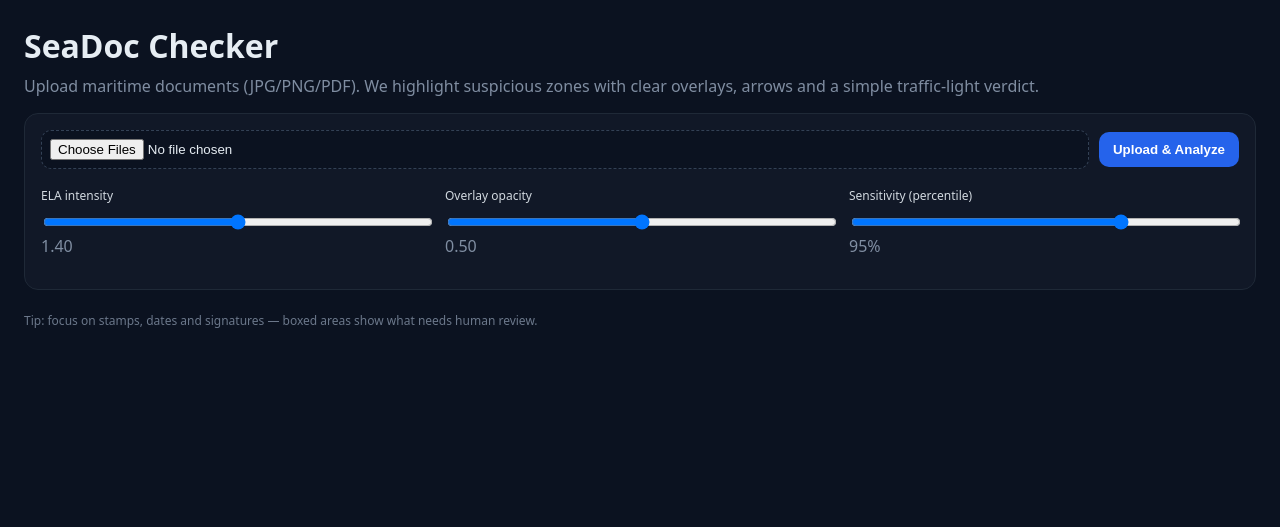
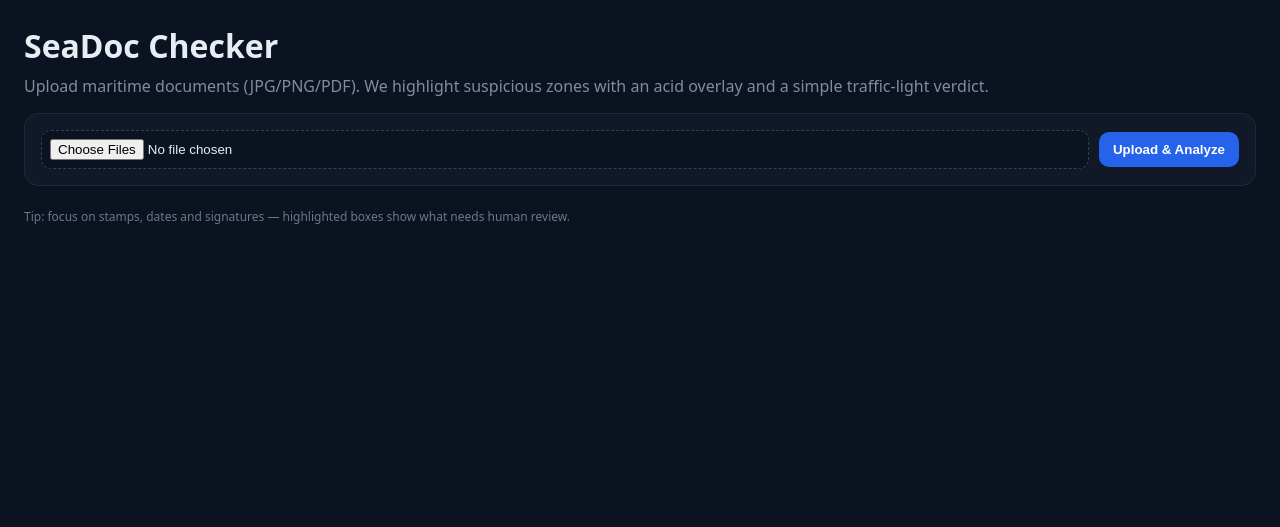
Before and after one commit to arsmars-cpu/checker_marine, a Flask app: page / in a window 1280 px wide. Shown: the top 527 px of the page. Run offline with Flask 3, Linux system fonts and the light colour scheme.

Commit message:
index.html

```diff
--- a/templates/index.html
+++ b/templates/index.html
@@ -26,16 +26,8 @@
     .btn{background:var(--accent);border:none;color:white;padding:10px 14px;border-radius:10px;cursor:pointer;font-weight:600}
     .btn:disabled{opacity:.6;cursor:not-allowed}
     input[type=file]{padding:8px;border-radius:10px;background:var(--bg);border:1px dashed #334155;color:var(--ink)}
-    input[type=range]{width:100%}
     .row{display:grid;grid-template-columns:1fr auto;gap:10px;align-items:center}
-    .controls{display:grid;grid-template-columns:repeat(3,1fr);gap:14px}
     .hidden{display:none}
-
-    /* светофор */
-    .chips{display:flex;gap:14px;align-items:center;flex-wrap:wrap}
-    .chip{display:inline-flex;align-items:center;gap:6px}
-    .chip i{width:16px;height:10px;border-radius:3px;display:inline-block}
-    .chip .g{background:var(--good)} .chip .y{background:var(--warn)} .chip .r{background:var(--bad)}
 
     /* бейдж вердикта */
     .badge{display:inline-flex;align-items:center;font-weight:700;font-size:12px;border-radius:999px;padding:6px 10px;border:1px solid transparent}
@@ -47,13 +39,12 @@
     .icon-btn{display:inline-flex;align-items:center;justify-content:center;width:38px;height:38px;border-radius:10px;background:var(--accent);border:none}
     .icon-btn svg{display:block}
 
-    @media (max-width:920px){.controls{grid-template-columns:1fr}}
     @media (max-width:720px){.row{grid-template-columns:1fr}}
   </style>
 </head>
 <body>
   <h1>SeaDoc Checker</h1>
-  <div class="sub">Upload maritime documents (JPG/PNG/PDF). We highlight suspicious zones with clear overlays, arrows and a simple traffic-light verdict.</div>
+  <div class="sub">Upload maritime documents (JPG/PNG/PDF). We highlight suspicious zones with an acid overlay and a simple traffic-light verdict.</div>
 
   <div class="panel">
     <form id="uploadForm" action="/analyze" method="post" enctype="multipart/form-data">
@@ -61,25 +52,7 @@
         <input id="fileInput" type="file" name="file" multiple required accept=".jpg,.jpeg,.png,.pdf">
         <button class="btn" type="submit">Upload & Analyze</button>
       </div>
-
-      <!-- Controls: ELA / Overlay / Sensitivity -->
-      <div class="controls" style="margin-top:12px">
-        <label>
-          <div class="label">ELA intensity</div>
-          <input type="range" name="ela_gain" id="elaGain" min="1.0" max="1.8" step="0.05" value="1.4">
-          <div class="sub"><span id="elaGainVal">1.40</span></div>
-        </label>
-        <label>
-          <div class="label">Overlay opacity</div>
-          <input type="range" name="overlay_alpha" id="ovAlpha" min="0.2" max="0.8" step="0.05" value="0.5">
-          <div class="sub"><span id="ovAlphaVal">0.50</span></div>
-        </label>
-        <label>
-          <div class="label">Sensitivity (percentile)</div>
-          <input type="range" name="score_percentile" id="percentile" min="88" max="98" step="1" value="95">
-          <div class="sub"><span id="percentileVal">95%</span></div>
-        </label>
-      </div>
+      <!-- настроек больше нет -->
     </form>
     {% if message %}
       <div class="sub" style="margin-top:8px">{{ message }}</div>
@@ -90,13 +63,8 @@
   <div class="grid">
     {% for r in results %}
       <div class="panel">
-        <!-- Верхняя строка карточки: светофор + кнопка скачать -->
         <div class="row" style="grid-template-columns:1fr auto;gap:8px;margin-bottom:8px">
-          <div class="chips">
-            <span class="chip"><i class="g"></i><span class="sub">Green</span></span>
-            <span class="chip"><i class="y"></i><span class="sub">Yellow</span></span>
-            <span class="chip"><i class="r"></i><span class="sub">Red</span></span>
-          </div>
+          <div class="label">{{ r.label }}</div>
           {% if r.report %}
             <a class="icon-btn" href="{{ r.report }}" download title="Download report">
               <svg width="18" height="18" viewBox="0 0 24 24" fill="none" aria-hidden="true">
@@ -107,19 +75,15 @@
           {% endif %}
         </div>
 
-        <div class="label">{{ r.label }}</div>
-
         {% if r.original %}
-          <!-- toggle Original ↔ Boxed -->
           {% if r.boxed or r.overlay %}
             <div class="row" style="grid-template-columns:auto auto;gap:8px;margin-bottom:8px">
               <button class="btn" type="button"
                 onclick="const card=this.closest('.panel'); card.querySelectorAll('.view-original,.view-boxed').forEach(el=>el.classList.toggle('hidden'));">
-                Toggle: Original ↔ Boxed
+                Toggle: Original ↔ Highlighted
               </button>
             </div>
           {% endif %}
-
           <div class="imgbox view-original"><img src="{{ r.original }}" alt="Original"></div>
         {% endif %}
 
@@ -128,9 +92,9 @@
         {% endif %}
 
         {% if r.boxed %}
-          <div class="imgbox view-boxed hidden" style="margin-top:8px"><img src="{{ r.boxed }}" alt="Overlay with boxes"></div>
+          <div class="imgbox view-boxed hidden" style="margin-top:8px"><img src="{{ r.boxed }}" alt="Highlighted"></div>
         {% elif r.overlay %}
-          <div class="imgbox view-boxed hidden" style="margin-top:8px"><img src="{{ r.overlay }}" alt="Overlay"></div>
+          <div class="imgbox view-boxed hidden" style="margin-top:8px"><img src="{{ r.overlay }}" alt="Highlighted"></div>
         {% endif %}
 
         {% if r.crops and r.crops|length > 0 %}
@@ -151,36 +115,19 @@
           {% set badge_class = 'sev-green' if sev=='green' else ('sev-yellow' if sev=='yellow' else 'sev-red') %}
           <span class="badge {{ badge_class }}">{{ r.verdict or 'All good' }}</span>
           {% if r.regions %}
-            <div style="margin-top:6px">Check the boxed areas for potential edits.</div>
+            <div style="margin-top:6px">Check the highlighted boxes for potential edits.</div>
           {% endif %}
         </div>
-
       </div>
     {% endfor %}
   </div>
   {% endif %}
 
   <div class="footer">
-    Tip: focus on stamps, dates and signatures — boxed areas show what needs human review.
+    Tip: focus on stamps, dates and signatures — highlighted boxes show what needs human review.
   </div>
 
   <script>
-    // обновление значений ползунков
-    const gain = document.getElementById('elaGain');
-    const gainVal = document.getElementById('elaGainVal');
-    const alpha = document.getElementById('ovAlpha');
-    const alphaVal = document.getElementById('ovAlphaVal');
-    const perc = document.getElementById('percentile');
-    const percVal = document.getElementById('percentileVal');
-
-    function upd() {
-      if (gain && gainVal) gainVal.textContent = Number(gain.value).toFixed(2);
-      if (alpha && alphaVal) alphaVal.textContent = Number(alpha.value).toFixed(2);
-      if (perc && percVal) percVal.textContent = perc.value + '%';
-    }
-    [gain, alpha, perc].forEach(el => el && el.addEventListener('input', upd));
-    upd();
-
     // фронтовая проверка размера (серверный лимит 25MB)
     document.getElementById('uploadForm').addEventListener('submit', function (e) {
       const files = document.getElementById('fileInput').files;
```
